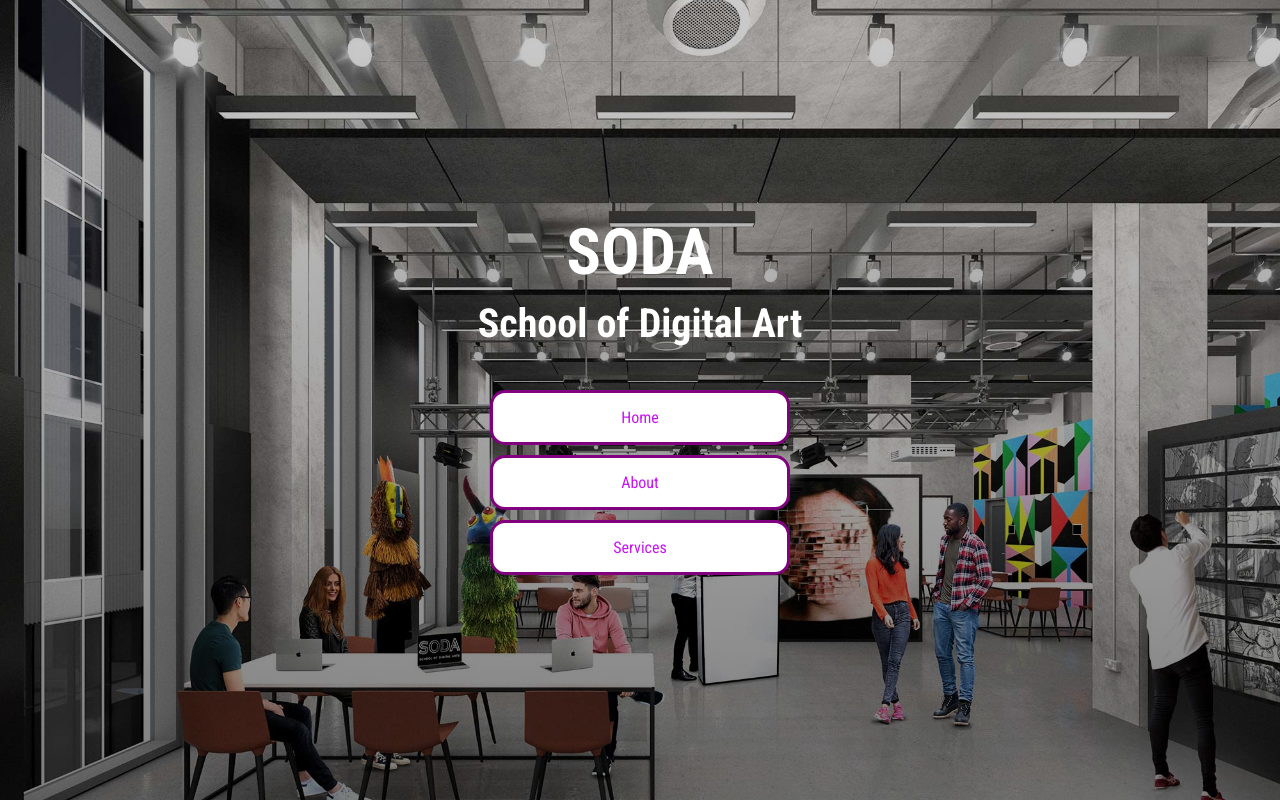
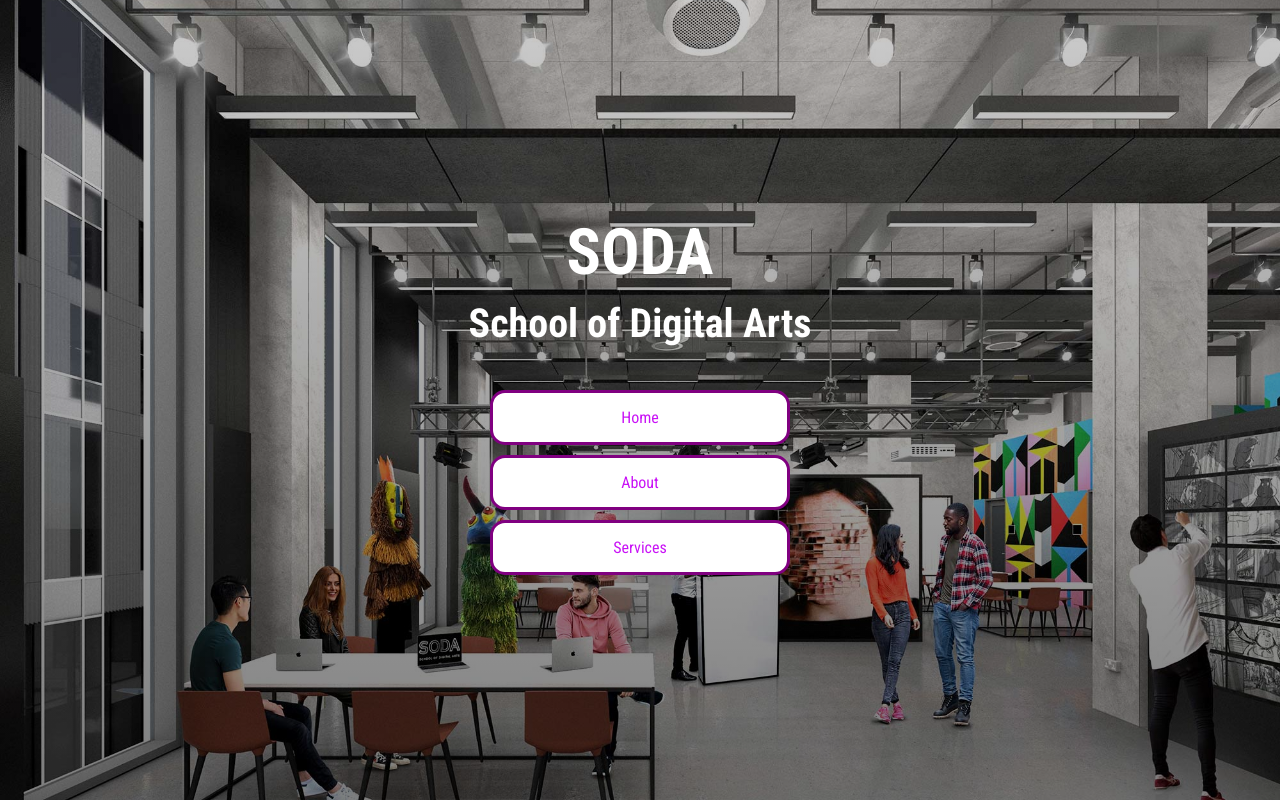
Before and after one commit to AyubOmar21/SODA, a plain HTML site: page index.html in a window 1280 px wide. Drawn offline with Linux system fonts and the light colour scheme; files that its build step writes are made by us from their sources.

Commit message:
test number 2
just testing again

```diff
--- a/index.html
+++ b/index.html
@@ -21,7 +21,7 @@
 <body>
   <header class="masthead">
     <h1>SODA</h1>
-    <h2>School of Digital Art</h2>
+    <h2>School of Digital Arts</h2>
     <nav class="nav">
       <ul>
 
```
